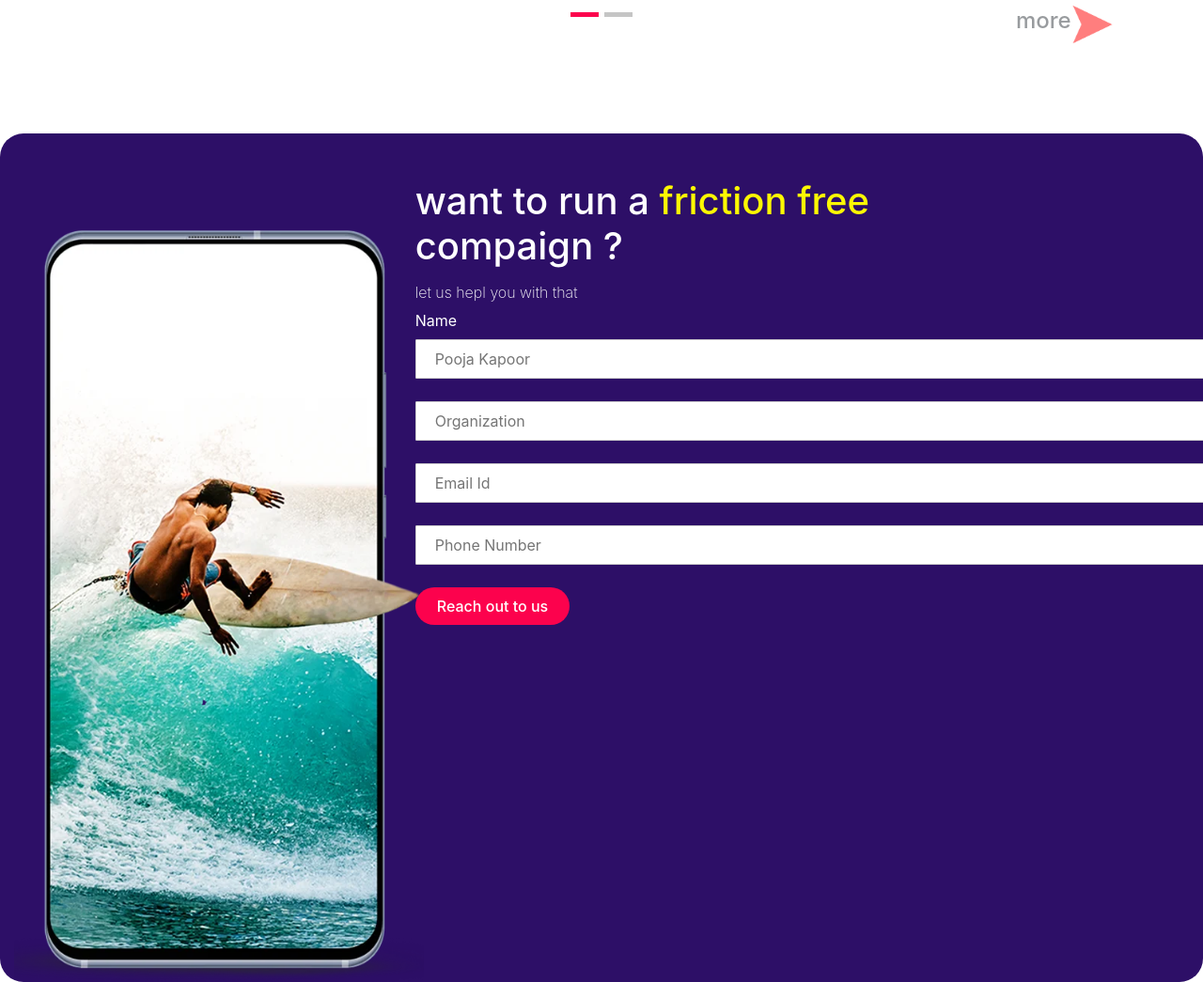
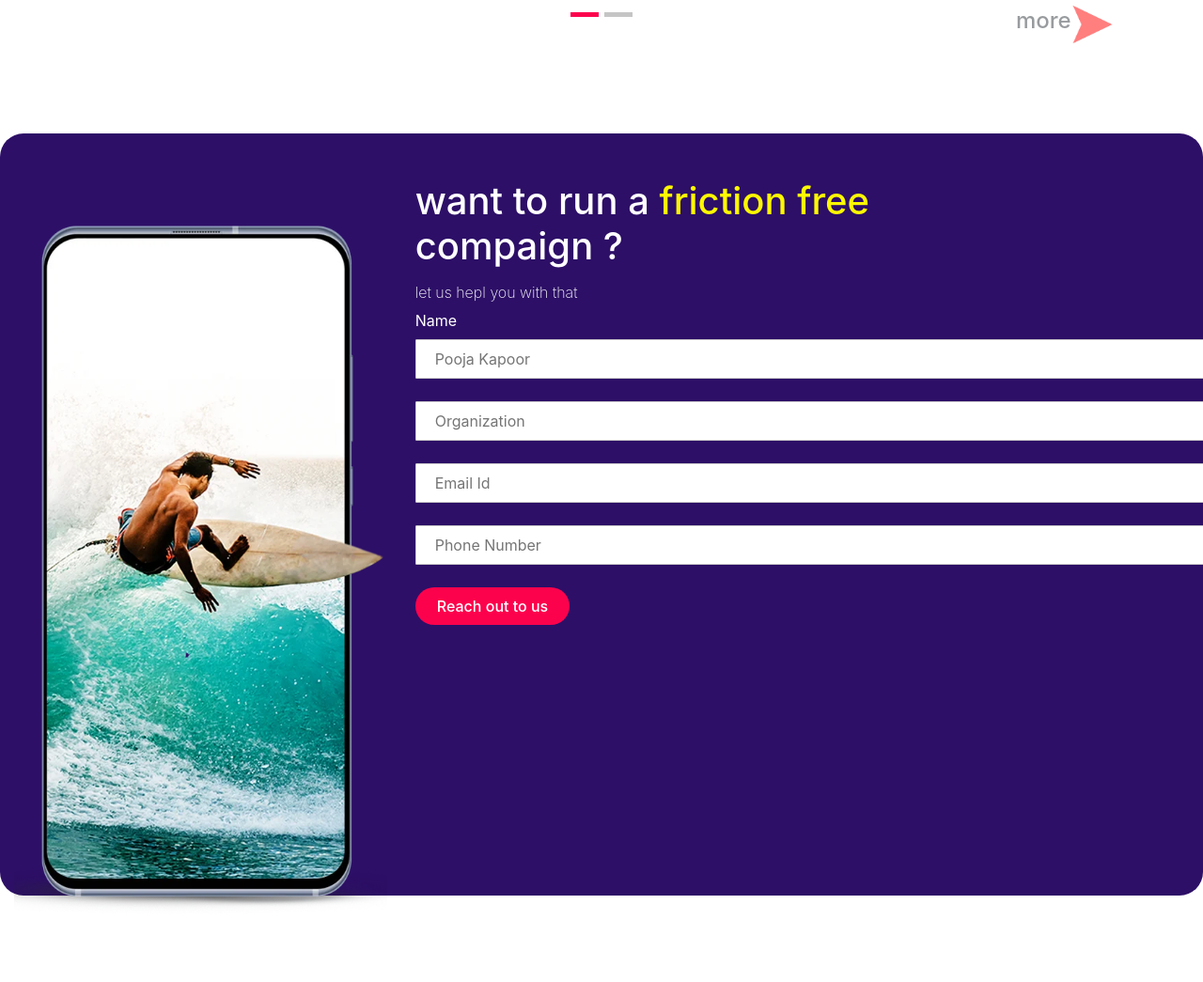
Before and after one commit to BhalliBhai/glance.github.io, a plain HTML site: page index.html in a window 1280 px wide. Shown: the part 5523-6568 px from the top of the page at 94% size. After the commit the page ends 6536 px from the top, so only its background shows below. Drawn offline with nearby package versions, Linux system fonts and the light colour scheme.

Commit message:
Update style.css

```diff
--- a/assets/mycss/style.css
+++ b/assets/mycss/style.css
@@ -936,12 +936,12 @@
 
 .contact-mble img {
     height: auto;
-    width: 110%;
+    width: 100%;
 }
 
-.contact-mble {
+.contact-mble img {
     padding-top: 50px;
-    margin-bottom: -50px;
+    margin-bottom: -60px;
 }
 
 .contact-h h1 {
```
